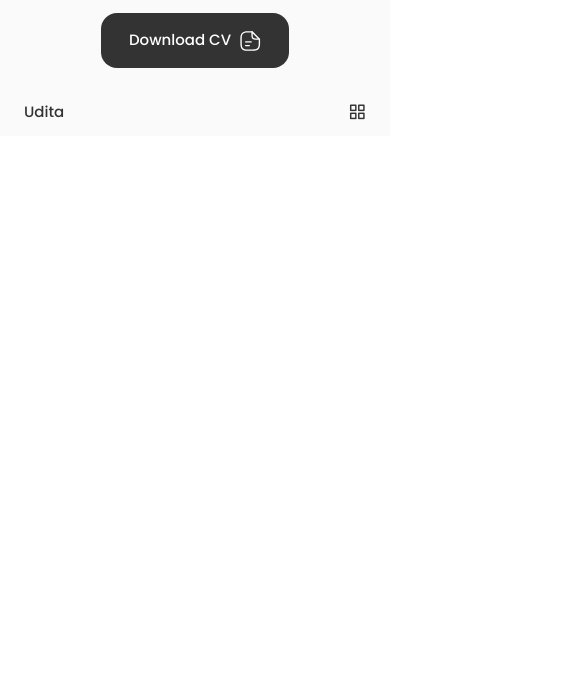
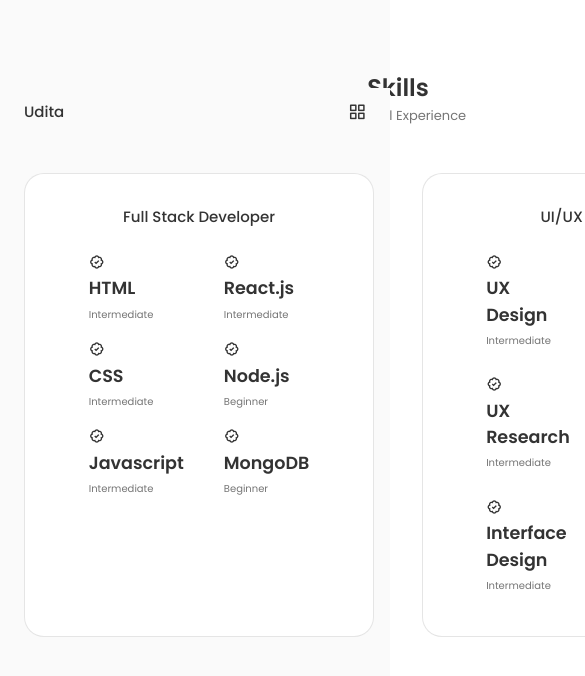
Before and after one commit to uditagowdety/react-portfolio, a React (Vite) app: page / in a window 390 px wide. Shown: the part 708-1384 px from the top of the page, 585 px wide, since content can reach past the window. Before the commit the page ends 892 px from the top, so only its background shows below. Built offline with nearby package versions, Linux system fonts and the light colour scheme.

Commit message:
skills section almost done, need to add breakpoints

```diff
--- a/src/App.jsx
+++ b/src/App.jsx
@@ -3,6 +3,7 @@
 import Header from "./components/Header/Header";
 import Home from "./components/home/Home";
 import About from "./components/about/About";
+import Skills from "./components/skills/Skills";
 
 function App() {
 
@@ -13,6 +14,7 @@
       <main className="main">
         <Home />
         <About />
+        <Skills />
       </main>
     </>
   )
--- /dev/null
+++ b/src/components/skills/Design.jsx
@@ -0,0 +1,71 @@
+import React from 'react'
+
+const Design = () => {
+  return (
+    <div className="skills__content">
+        <h3 className="skills__title">UI/UX Designer</h3>
+
+        <div className="skills__box">
+            <div className="skills__group">
+                <div className="skills__data">
+                    <i class='bx bx-badge-check'></i>
+
+                    <div>
+                        <h3 className="skill__name">UX Design</h3>
+                        <span className="skills__level">Intermediate</span>
+                    </div>
+                </div>
+
+                <div className="skills__data">
+                    <i class='bx bx-badge-check'></i>
+
+                    <div>
+                        <h3 className="skill__name">UX Research</h3>
+                        <span className="skills__level">Intermediate</span>
+                    </div>
+                </div>
+
+                <div className="skills__data">
+                    <i class='bx bx-badge-check'></i>
+
+                    <div>
+                        <h3 className="skill__name">Interface Design</h3>
+                        <span className="skills__level">Intermediate</span>
+                    </div>
+                </div>
+            </div>
+
+            <div className="skills__group">
+                <div className="skills__data">
+                    <i class='bx bx-badge-check'></i>
+
+                    <div>
+                        <h3 className="skill__name">Human-Computer Interaction</h3>
+                        <span className="skills__level">Beginner</span>
+                    </div>
+                </div>
+
+                <div className="skills__data">
+                    <i class='bx bx-badge-check'></i>
+
+                    <div>
+                        <h3 className="skill__name">Product Design</h3>
+                        <span className="skills__level">Beginner</span>
+                    </div>
+                </div>
+
+                <div className="skills__data">
+                    <i class='bx bx-badge-check'></i>
+
+                    <div>
+                        <h3 className="skill__name">Design Thinking</h3>
+                        <span className="skills__level">Advanced</span>
+                    </div>
+                </div>
+            </div>
+        </div>
+    </div>
+  )
+}
+
+export default Design
--- /dev/null
+++ b/src/components/skills/Skills.jsx
@@ -0,0 +1,20 @@
+import React from 'react';
+import WebDev from './WebDev';
+import Design from './Design';
+import "./skills.css";
+
+const Skills = () => {
+  return (
+    <section className="skills section" id="skills">
+        <h2 className="section__title">Skills</h2>
+        <span className="section__subtitle">Technical Experience</span>
+
+        <div className="skills__container container grid">
+            <WebDev />
+            <Design />
+        </div>
+    </section>
+  )
+}
+
+export default Skills
--- /dev/null
+++ b/src/components/skills/WebDev.jsx
@@ -0,0 +1,71 @@
+import React from 'react'
+
+const WebDev = () => {
+  return (
+    <div className="skills__content">
+        <h3 className="skills__title">Full Stack Developer</h3>
+
+        <div className="skills__box">
+            <div className="skills__group">
+                <div className="skills__data">
+                    <i class='bx bx-badge-check'></i>
+
+                    <div>
+                        <h3 className="skill__name">HTML</h3>
+                        <span className="skills__level">Intermediate</span>
+                    </div>
+                </div>
+
+                <div className="skills__data">
+                    <i class='bx bx-badge-check'></i>
+
+                    <div>
+                        <h3 className="skill__name">CSS</h3>
+                        <span className="skills__level">Intermediate</span>
+                    </div>
+                </div>
+
+                <div className="skills__data">
+                    <i class='bx bx-badge-check'></i>
+
+                    <div>
+                        <h3 className="skill__name">Javascript</h3>
+                        <span className="skills__level">Intermediate</span>
+                    </div>
+                </div>
+            </div>
+
+            <div className="skills__group">
+                <div className="skills__data">
+                    <i class='bx bx-badge-check'></i>
+
+                    <div>
+                        <h3 className="skill__name">React.js</h3>
+                        <span className="skills__level">Intermediate</span>
+                    </div>
+                </div>
+
+                <div className="skills__data">
+                    <i class='bx bx-badge-check'></i>
+
+                    <div>
+                        <h3 className="skill__name">Node.js</h3>
+                        <span className="skills__level">Beginner</span>
+                    </div>
+                </div>
+
+                <div className="skills__data">
+                    <i class='bx bx-badge-check'></i>
+
+                    <div>
+                        <h3 className="skill__name">MongoDB</h3>
+                        <span className="skills__level">Beginner</span>
+                    </div>
+                </div>
+            </div>
+        </div>
+    </div>
+  )
+}
+
+export default WebDev
--- /dev/null
+++ b/src/components/skills/skills.css
@@ -0,0 +1,51 @@
+.skills__container{
+    grid-template-columns: repeat(2,350px);
+    column-gap: 3rem;
+    justify-content: center;
+}
+
+.skills__content{
+    background-color: var(--container-color);
+    border: 1px solid rgba(0,0,0,0.1);
+    padding: 2rem 4rem;
+    border-radius: 1.25rem;
+}
+
+.skills__title{
+    font-size: var(--normal-font-size);
+    font-weight: var(--font-medium);
+    text-align: center;
+    margin-bottom: var(--mb-1-5);
+}
+
+.skills__box{
+    display: flex;
+    justify-content: center;
+    column-gap: 2.5rem;
+}
+
+.skills__group{
+    display: grid;
+    align-items: flex-start;
+    row-gap: 1rem;
+}
+
+.skill__data{
+    display: flex;
+    column-gap: 0.5rem;
+}
+
+.skills .bx-badge-check{
+    font-size: 1rem;
+    color: var(--title-color);
+}
+
+.skills__name{
+    font-size: var(--normal-font-size);
+    font-weight: var(--font-medium);
+    line-height: 18px;
+}
+
+.skills__level{
+    font-size: var(--tiny-font-size);
+}
```
Also changed, not shown: notes.txt (added).
